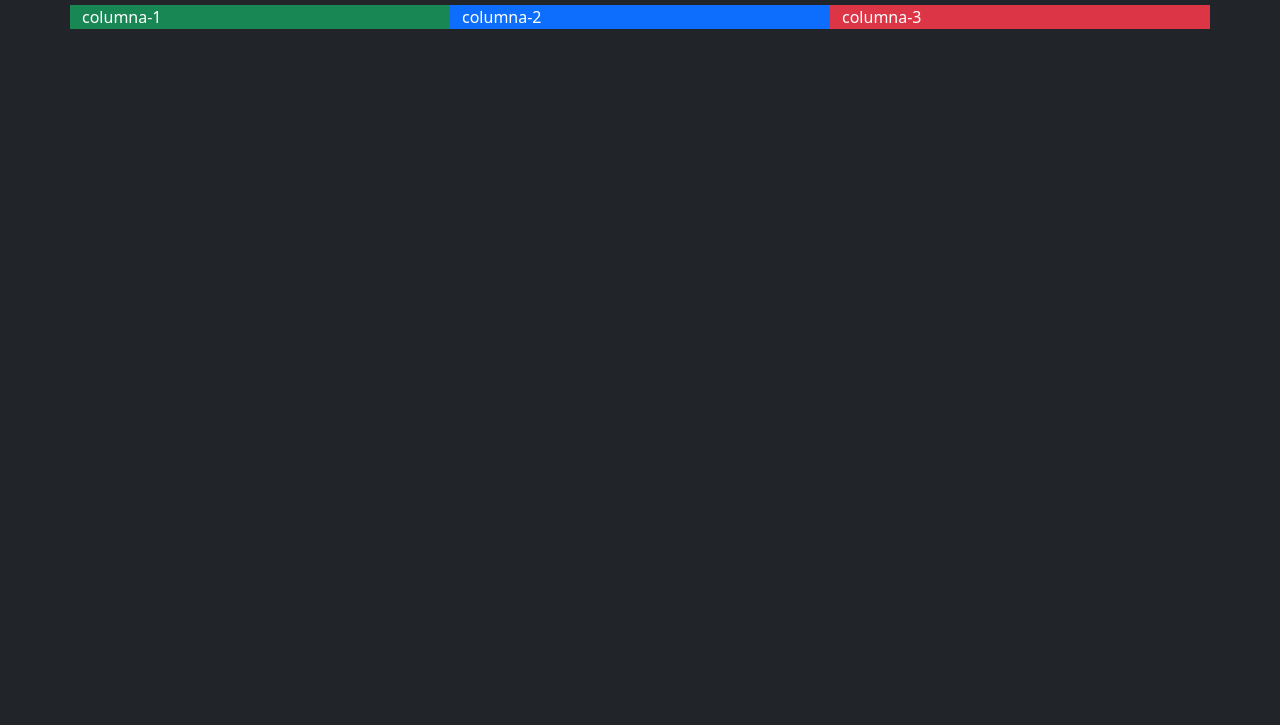
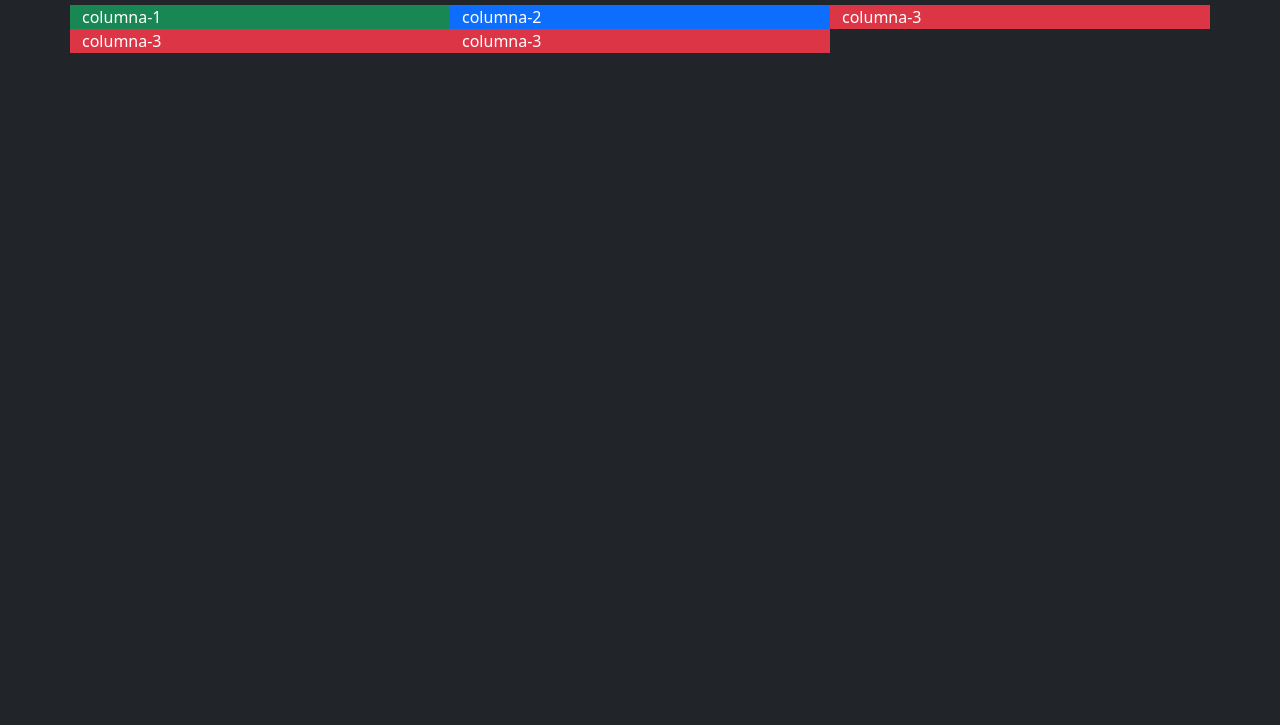
Before and after one commit to LeoPindjs/practica-bootstrap-5, a website: page index.html in a window 1280 px wide. Shown: the part 75-800 px from the top of the page. Drawn offline with nearby package versions, Linux system fonts and the light colour scheme.

Commit message:
agregando nuevas columnas

```diff
--- a/index.html
+++ b/index.html
@@ -22,7 +22,8 @@
 				<div class="col-sm-6 col-md-4 bg-success">columna-1</div>
 				<div class="col-sm-3 col-md-4 bg-primary">columna-2</div>
 				<div class="col-sm-3 col-md-4 bg-danger">columna-3</div>
-
+				<div class="col-sm-3 col-md-4 bg-danger">columna-3</div>
+				<div class="col-sm-3 col-md-4 bg-danger">columna-3</div>
 			</div>
 		</div>
 	</body>
```
